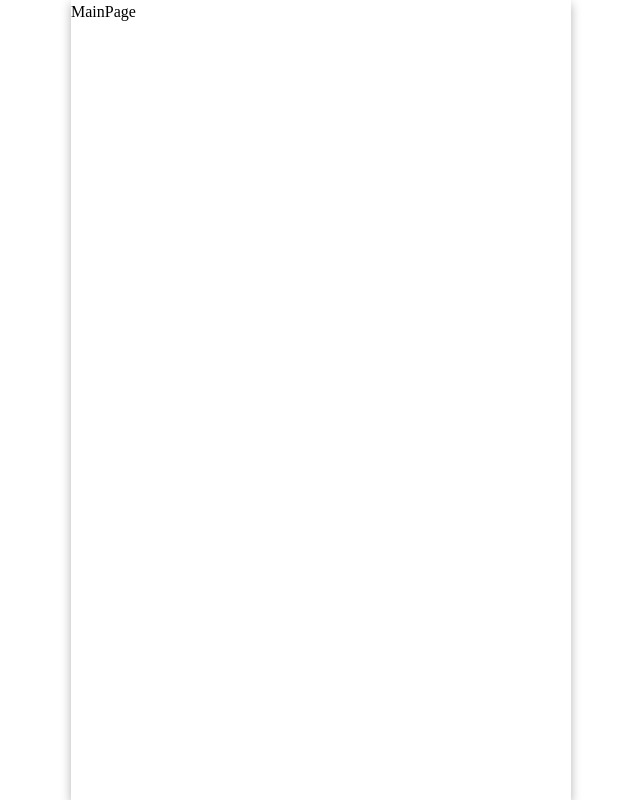
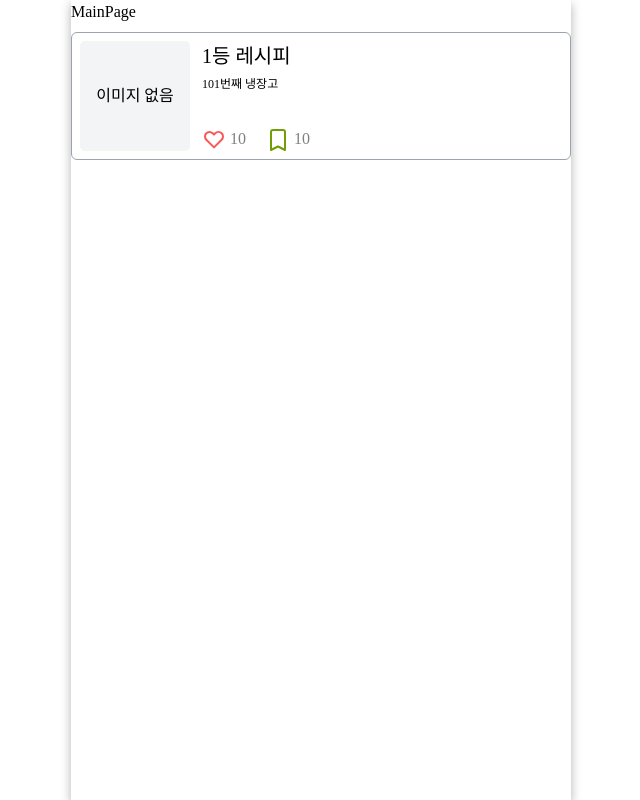
Before and after one commit to OZ-Coding-School/oz_02_main-001-FE, a React (Vite) app: page / in a window 1280 px wide. Shown: the whole page, without its empty margins (319-959 px from the left). Built offline with nearby package versions, Linux system fonts and the light colour scheme; a web font is replaced by a local one.

Commit message:
style: 좋아요, 즐겨찾기 스타일링 수정 및 프롭스 작업중

```diff
--- a/src/components/reciepItem/Card.tsx
+++ b/src/components/reciepItem/Card.tsx
@@ -1,4 +1,4 @@
-import { useEffect, useState } from "react";
+import { useState } from "react";
 
 interface CardProps {
   image?: File;
@@ -9,13 +9,6 @@ interface CardProps {
 
 const Card: React.FC = ({ image, width = 110, height = 110, rounded = 5 }: CardProps) => {
   const [imageUrl, setImageUrl] = useState<string | null>(null);
-
-  useEffect(() => {
-    if (image) {
-      const url = URL.createObjectURL(image);
-      setImageUrl(url);
-    }
-  }, [image]);
 
   const roundedStyle = {
     borderRadius: `${rounded}px`,
--- a/src/components/reciepItem/Like.tsx
+++ b/src/components/reciepItem/Like.tsx
@@ -1,44 +1,28 @@
-import React, { useEffect, useState } from "react";
+import React, { useState } from "react";
 
 interface LikeProps {
-  recipeId?: number;
+  id?: number;
+  likes: number;
+  likeStatus: number;
 }
 
-const Like: React.FC<LikeProps> = ({ recipeId }) => {
+const dummyData: LikeProps = {
+  id: 1,
+  likes: 10,
+  likeStatus: -1,
+};
+
+const Like: React.FC<LikeProps> = ({ id, likes, likeStatus }) => {
   const [likeState, setLikeState] = useState<{ likes: number; isLiked: boolean }>({
-    likes: 0,
-    isLiked: false,
+    likes: dummyData.likes,
+    isLiked: dummyData.likeStatus === 1,
   });
 
-  useEffect(() => {
-    async function fetchLikes() {
-      try {
-        const response = await fetch(`/api/v1/recipes/${recipeId}/likes`);
-        const data = await response.json();
-        setLikeState(data);
-      } catch (error) {
-        console.error("좋아요 수 불러오기", error);
-      }
-    }
-    {
-      /* api 호출 중 발생할 수 있는 에러 처리 */
-    }
-    fetchLikes();
-  }, [recipeId]);
-
-  const handleLike = async () => {
-    try {
-      const response = await fetch(
-        `/api/v1/recipes/${recipeId}/${likeState.isLiked ? "unlike" : "like"}`,
-        {
-          method: "POST",
-        },
-      );
-      const data = await response.json();
-      setLikeState(data);
-    } catch (error) {
-      console.error("좋아요 처리 실패", error);
-    }
+  const handleLike = () => {
+    setLikeState((prevState) => ({
+      likes: prevState.isLiked ? prevState.likes - 1 : prevState.likes + 1,
+      isLiked: !prevState.isLiked,
+    }));
   };
 
   return (
--- a/src/components/reciepItem/ReciepeItem.tsx
+++ /dev/null
@@ -1,71 +0,0 @@
-{
-  /* 각 api들은 api명세서의 주소를 토대로 하되 기능에 맞춰 '임시'로 작성함 */
-}
-
-import React, { useState, useEffect } from "react";
-import Like from "./Like";
-import Scrap from "./Scrap";
-import Card from "./Card";
-import { useNavigate } from "react-router-dom";
-
-interface RecipeItemProps {
-  recipeId?: number;
-}
-
-async function fetchRecipeData(recipeId?: number) {
-  const response = await fetch(`/api/v1/recipes/${recipeId}`);
-  const data = await response.json();
-  return data;
-}
-
-const RecipeItem: React.FC<RecipeItemProps> = ({ recipeId }) => {
-  const [recipeData, setRecipeData] = useState<{
-    recipeTitle: string;
-    user: string;
-  }>({
-    recipeTitle: "",
-    user: "",
-  });
-
-  const { recipeTitle, user } = recipeData;
-
-  useEffect(() => {
-    async function fetchData() {
-      const data = await fetchRecipeData(recipeId);
-      setRecipeData(data);
-    }
-    fetchData();
-  }, [recipeId]);
-
-  const navigate = useNavigate();
-
-  const handleClick = () => {
-    navigate(`/api/v1/recipes/${recipeId}`);
-  };
-
-  return (
-    <div className="border border-gray-400 rounded-md p-2 ml-4 mr-4">
-      <div className="flex items-center gap-3">
-        <Card />
-        <div className="h-[110px] flex flex-col justify-between">
-          <div className="flex flex-col items-start gap-1">
-            <span className="text-[20px] w-auto" onClick={handleClick}>
-              {recipeTitle}
-            </span>
-            <span className="text-[12px] font-light">{user}</span>
-          </div>
-          <div className="flex gap-2 w-fit">
-            <span>
-              <Like />
-            </span>
-            <span>
-              <Scrap />
-            </span>
-          </div>
-        </div>
-      </div>
-    </div>
-  );
-};
-
-export default RecipeItem;
--- /dev/null
+++ b/src/components/reciepItem/RecipeItem.tsx
@@ -0,0 +1,42 @@
+import React from "react";
+import Like from "./Like";
+import Scrap from "./Scrap";
+import Card from "./Card";
+
+interface RecipeProps {
+  id?: number;
+  title: string;
+  userName: string;
+}
+
+const recipe: RecipeProps = {
+  id: 1,
+  title: "1등 레시피",
+  userName: "101번째 냉장고",
+};
+
+const RecipeItems: React.FC = () => {
+  return (
+    <div className="border border-gray-400 rounded-md p-2">
+      <div className="flex items-center gap-3">
+        <Card />
+        <div className="h-[110px] flex flex-col justify-between">
+          <div className="flex flex-col items-left">
+            <span className="text-[20px] w-auto">{recipe.title}</span>
+            <span className="text-[12px] mt-1 font-light">{recipe.userName}</span>
+          </div>
+          <div className="flex gap-2 w-[160px]">
+            <span>
+              <Like />
+            </span>
+            <span>
+              <Scrap />
+            </span>
+          </div>
+        </div>
+      </div>
+    </div>
+  );
+};
+
+export default RecipeItems;
--- a/src/components/reciepItem/Scrap.tsx
+++ b/src/components/reciepItem/Scrap.tsx
@@ -1,58 +1,41 @@
-{
-  /* 각 api들은 api명세서의 주소를 토대로 하되 기능에 맞춰 '임시'로 작성함 */
+import React, { useState } from "react";
+
+interface ScrapProps {
+  id?: number;
+  book: number;
+  bookStatus: number;
 }
 
-import React, { useEffect, useState } from "react";
+const dummyData: ScrapProps = {
+  id: 1,
+  book: 10,
+  bookStatus: -1,
+};
 
-interface ScrapProps {
-  recipeId?: number;
-}
-
-const Scrap: React.FC<ScrapProps> = ({ recipeId }) => {
-  const [scrapState, setScrapState] = useState<{ scrapCount: number; isScraped: boolean }>({
-    scrapCount: 0,
-    isScraped: false,
+const Scrap: React.FC<ScrapProps> = ({ id, book, bookStatus }) => {
+  const [scrapCount, setScrapCount] = useState<{ book: number; booked: boolean }>({
+    book: dummyData.book,
+    booked: dummyData.bookStatus === 1,
   });
 
-  useEffect(() => {
-    async function fetchScrapCount() {
-      try {
-        const response = await fetch(`/api/v1/recipes/${recipeId}/scrap`);
-        const data = await response.json();
-        setScrapState(data);
-      } catch (error) {
-        console.error("즐겨찾기 수 불러오기 실패:", error);
-      }
-    }
-    fetchScrapCount();
-  }, [recipeId]);
-
-  const handleScrap = async () => {
-    try {
-      const response = await fetch(
-        `/api/v1/recipes/${recipeId}/${scrapState.isScraped ? "unscrap" : "scrap"}`,
-        {
-          method: "POST",
-        },
-      );
-      const data = await response.json();
-      setScrapState(data);
-    } catch (error) {
-      console.error("즐겨찾기 실패:", error);
-    }
+  const handleScrap = () => {
+    setScrapCount((prevState) => ({
+      book: prevState.booked ? prevState.book - 1 : prevState.book + 1,
+      booked: !prevState.booked,
+    }));
   };
 
   return (
     <div className="flex items-center">
       <button
-        className={`rounded-full focus:outline-none transition-colors ${
-          scrapState.isScraped ? "bg-white text-leafGreen" : "bg-white text-leafGreen"
+        className={`ml-3 rounded-full focus:outline-none transition-colors ${
+          scrapCount.booked ? "bg-white text-leafGreen" : "bg-white text-leafGreen"
         }`}
         onClick={handleScrap}
       >
         <svg
           className="w-6 h-6"
-          fill={scrapState.isScraped ? "currentColor" : "none"}
+          fill={scrapCount.booked ? "currentColor" : "none"}
           strokeLinecap="round"
           strokeLinejoin="round"
           strokeWidth="2"
@@ -62,7 +45,7 @@ const Scrap: React.FC<ScrapProps> = ({ recipeId }) => {
           <path d="M5 5a2 2 0 012-2h10a2 2 0 012 2v18l-7-3.5L5 23V5z" />
         </svg>
       </button>
-      <span className="ml-1 text-[#000000]/50">{scrapState.scrapCount}</span>
+      <span className="ml-1 text-[#000000]/50">{scrapCount.book}</span>
     </div>
   );
 };
--- a/src/pages/MainPage/page/index.tsx
+++ b/src/pages/MainPage/page/index.tsx
@@ -1,9 +1,11 @@
+import RecipeItems from "@components/reciepItem/RecipeItem";
 import React from "react";
 
 const MainPage = () => {
   return (
     <div className="grid gap-2">
       <p>MainPage</p>
+      <RecipeItems />
     </div>
   );
 };
```
Also changed, not shown: src/components/reciepItem/repair.md (deleted, +0 -10 lines).
